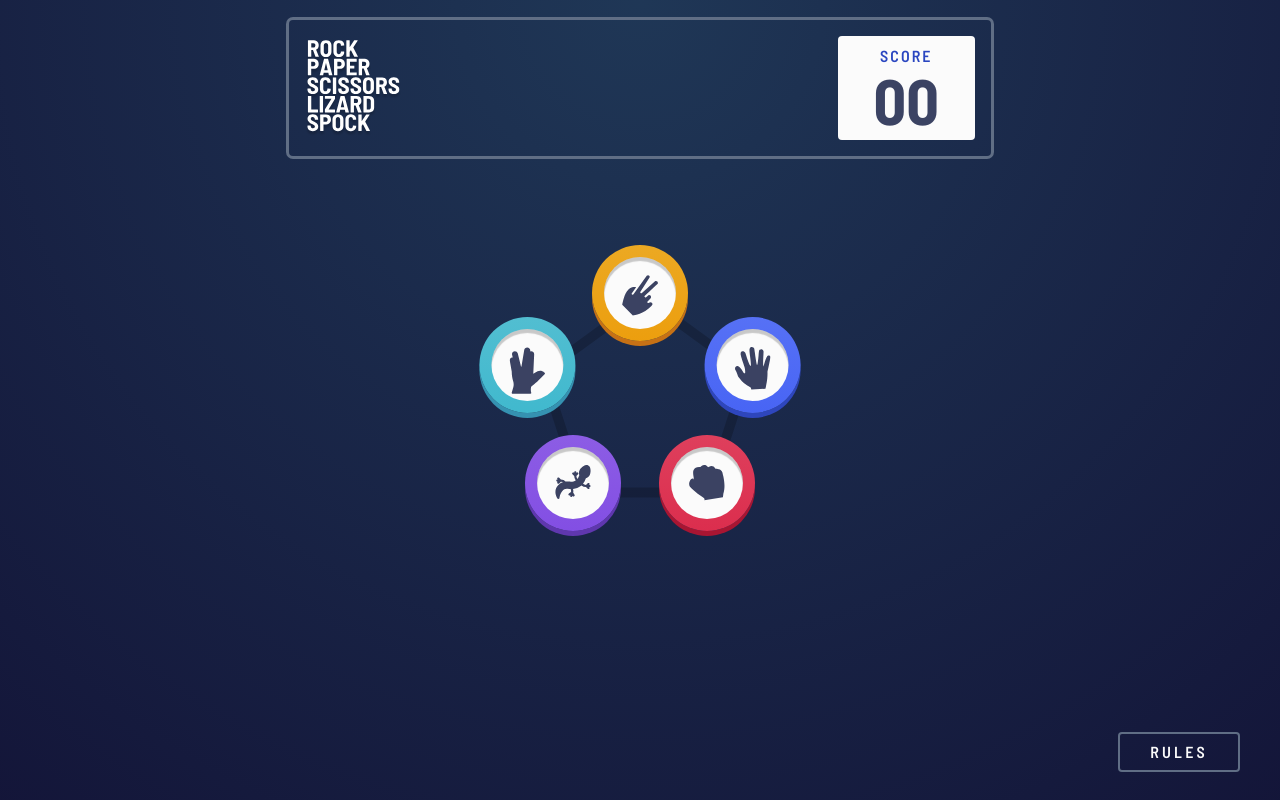
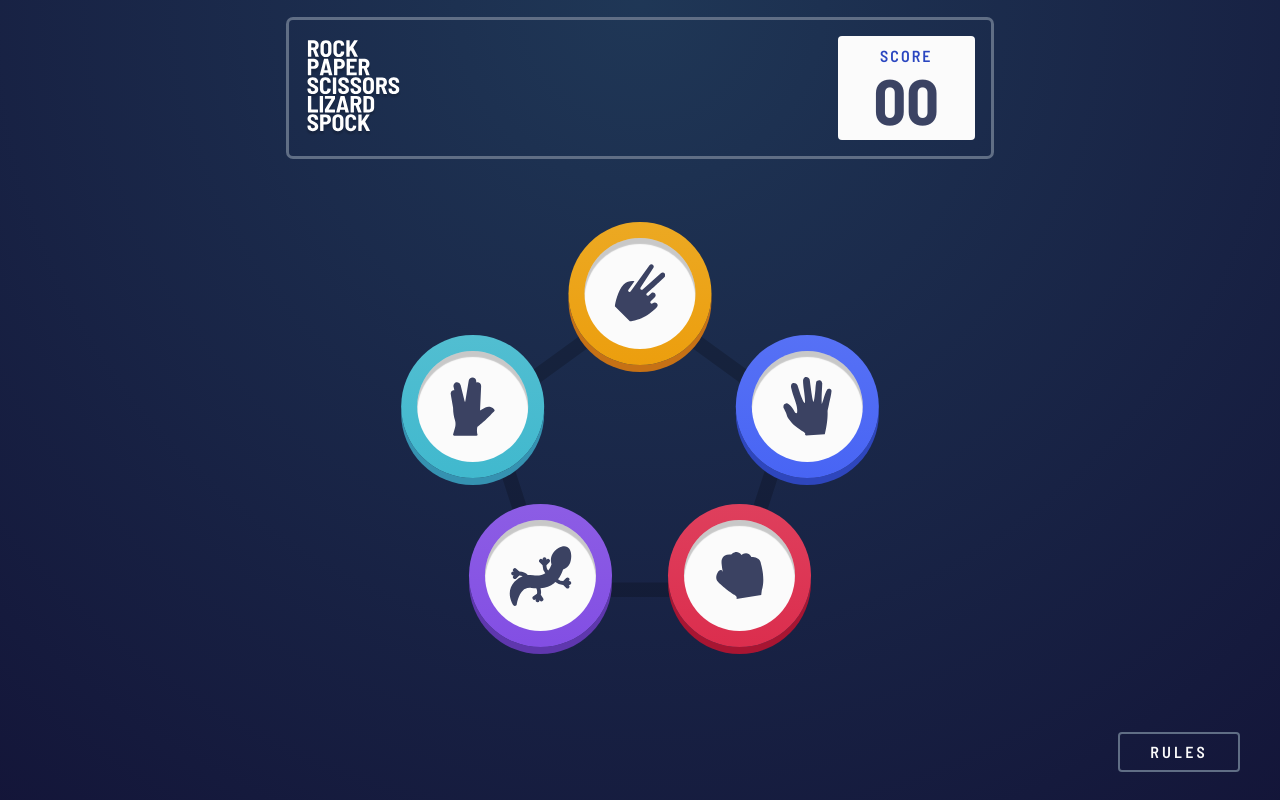
Before and after one commit to jastenn/rock-paper-scissor-game-hub, a React (Create React App) app: page / in a window 1280 px wide. Built offline with nearby package versions, Linux system fonts and the light colour scheme.

Commit message:
provider dir renamed to context and game pieces nowresponsive

```diff
--- a/src/App.tsx
+++ b/src/App.tsx
@@ -3,7 +3,7 @@ import Button from "./components/Button";
 import GameArena from "./components/GameArena";
 import GameHeader from "./components/GameHeader";
 import GameRulesModal from "./components/GameRulesModal";
-import GameContextProvider from "./providers/GameContextProvider";
+import GameContextProvider from "./context/GameContextProvider";
 
 function App() {
   const [isRulesActive, setIsRulesActive] = useState(false);
--- a/src/components/GameArena.tsx
+++ b/src/components/GameArena.tsx
@@ -8,7 +8,7 @@ import { COLORS } from "../models/colors";
 
 const GameArena = () => {
   return (
-    <div className="relative bg-pentagon bg-cover bg-no-repeat h-[12.88rem] aspect-square mx-auto mt-[8.5rem]">
+    <div className="relative bg-pentagon bg-center bg-cover bg-no-repeat h-[12.88rem] sm:h-[15rem] md:h-[19.13rem] aspect-square mx-auto mt-[8.5rem]">
       {/* SCISSORS */}
       <GamePiece
         className="absolute left-[50%] top-[-23%] -translate-x-1/2"
@@ -19,7 +19,7 @@ const GameArena = () => {
 
       {/* SPOCK */}
       <GamePiece
-        className="absolute left-0 top-[12%] translate-x-[-60%]"
+        className="absolute left-0 top-[12%] translate-x-[-60%] md:top-[14%]"
         color={COLORS.CYAN}
       >
         <img src={Spock} alt="Spock" />
@@ -27,7 +27,7 @@ const GameArena = () => {
 
       {/* PAPER */}
       <GamePiece
-        className="absolute right-0 top-[12%] translate-x-[60%]"
+        className="absolute right-0 top-[12%] translate-x-[60%] md:top-[14%]"
         color={COLORS.BLUE}
       >
         <img src={Paper} alt="Paper" />
--- a/src/components/GameHeader.tsx
+++ b/src/components/GameHeader.tsx
@@ -1,5 +1,5 @@
 import { FC, useContext } from "react";
-import { GameContext } from "../providers/GameContextProvider";
+import { GameContext } from "../context/GameContextProvider";
 
 import Logo from "../assets/images/logo-bonus.svg";
 
--- a/src/components/GamePiece.tsx
+++ b/src/components/GamePiece.tsx
@@ -30,10 +30,10 @@ const GamePiece: FC<GamePieceProps> = ({
   return (
     <button
       type="button"
-      className={`${className} p-3 cursor-default md:cursor-pointer rounded-full bg-gradient-to-t ${gradients[color]} shadow-extrude`}
+      className={`${className} p-3  md:p-4 cursor-default md:cursor-pointer rounded-full bg-gradient-to-t ${gradients[color]} shadow-extrude-5 md:shadow-extrude-6`}
       {...props}
     >
-      <span className="block bg-white p-4.5 h-[4.5rem] aspect-square rounded-full shadow-inset-solid">
+      <span className="flex items-center justify-center bg-white p-4.5 h-[4.5rem] sm:h-[5.5rem] md:h-[6.94rem] aspect-square rounded-full shadow-inset-solid-4 md:shadow-inset-solid-6">
         {children}
       </span>
     </button>
--- a/src/index.css
+++ b/src/index.css
@@ -11,14 +11,24 @@
     @apply h-full w-full;
   }
 
-  .shadow-extrude {
+  .shadow-extrude-5 {
     box-shadow: 0 5px 0px var(--tw-shadow-color, black);
     @apply transition-all;
   }
 
-  .shadow-extrude:active {
+  .shadow-extrude-5:active {
     @apply translate-y-[3px];
     box-shadow: 0 2px 0px var(--tw-shadow-color, black);
+  }
+
+  .shadow-extrude-6 {
+    box-shadow: 0 7px 0px var(--tw-shadow-color, black);
+    @apply transition-all;
+  }
+
+  .shadow-extrude-6:active {
+    @apply translate-y-[4px];
+    box-shadow: 0 3px 0px var(--tw-shadow-color, black);
   }
 }
 
--- a/tailwind.config.js
+++ b/tailwind.config.js
@@ -20,7 +20,8 @@ module.exports = {
         4.5: "1.125rem",
       },
       boxShadow: {
-        "inset-solid": "inset 0 4px 1px rgba(0, 0, 0, .2)",
+        "inset-solid-4": "inset 0 4px 1px rgba(0, 0, 0, .2)",
+        "inset-solid-6": "inset 0 6px 1px rgba(0, 0, 0, .2)",
       },
       fontSize: {
         4.5: "2.5rem",
```
Also changed, not shown: src/context/GameContextProvider/actions.ts (renamed from src/providers/GameContextProvider/actions.ts), src/context/GameContextProvider/index.tsx (renamed from src/providers/GameContextProvider/index.tsx), src/context/GameContextProvider/reducer.ts (renamed from src/providers/GameContextProvider/reducer.ts).
